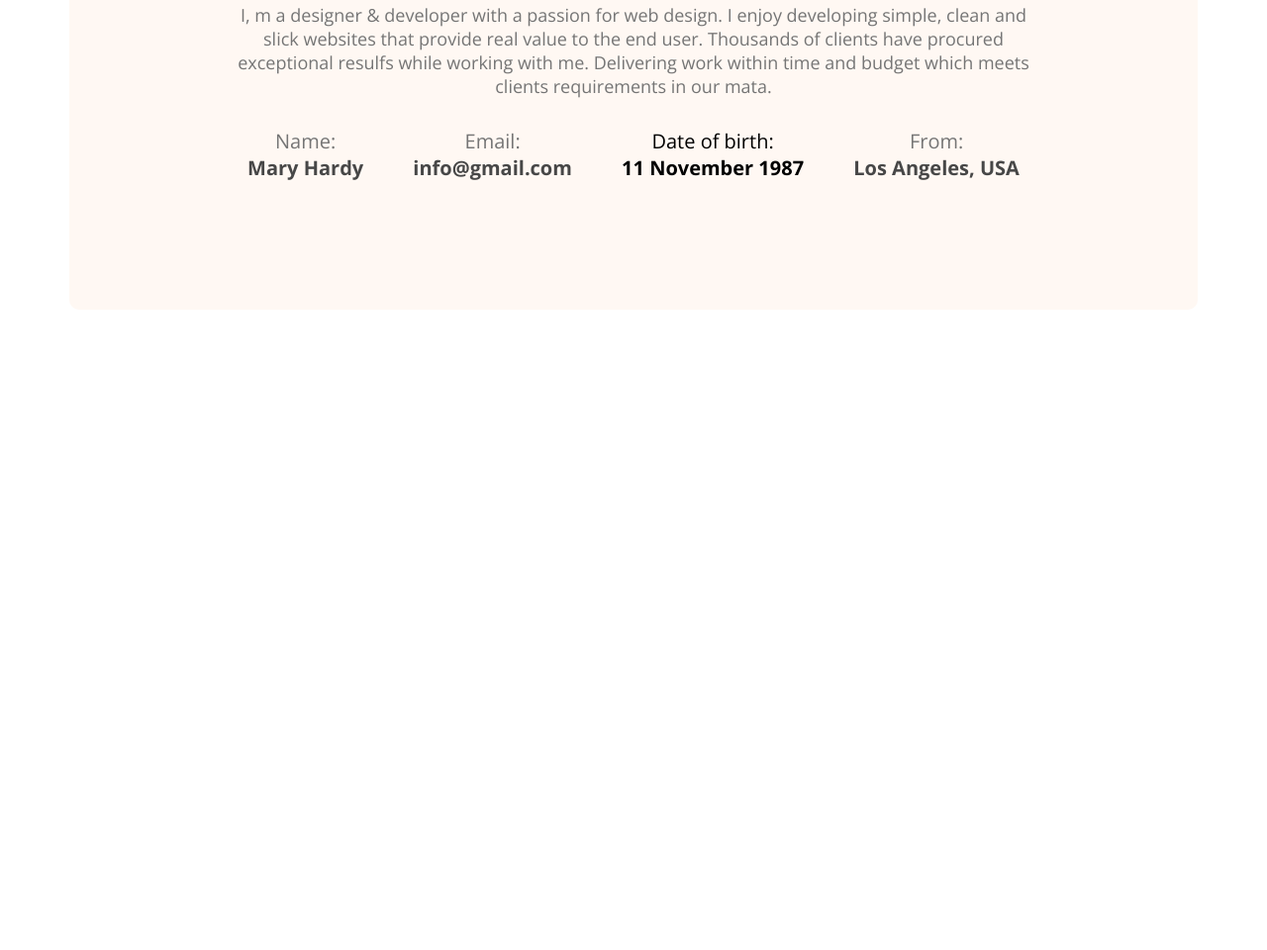
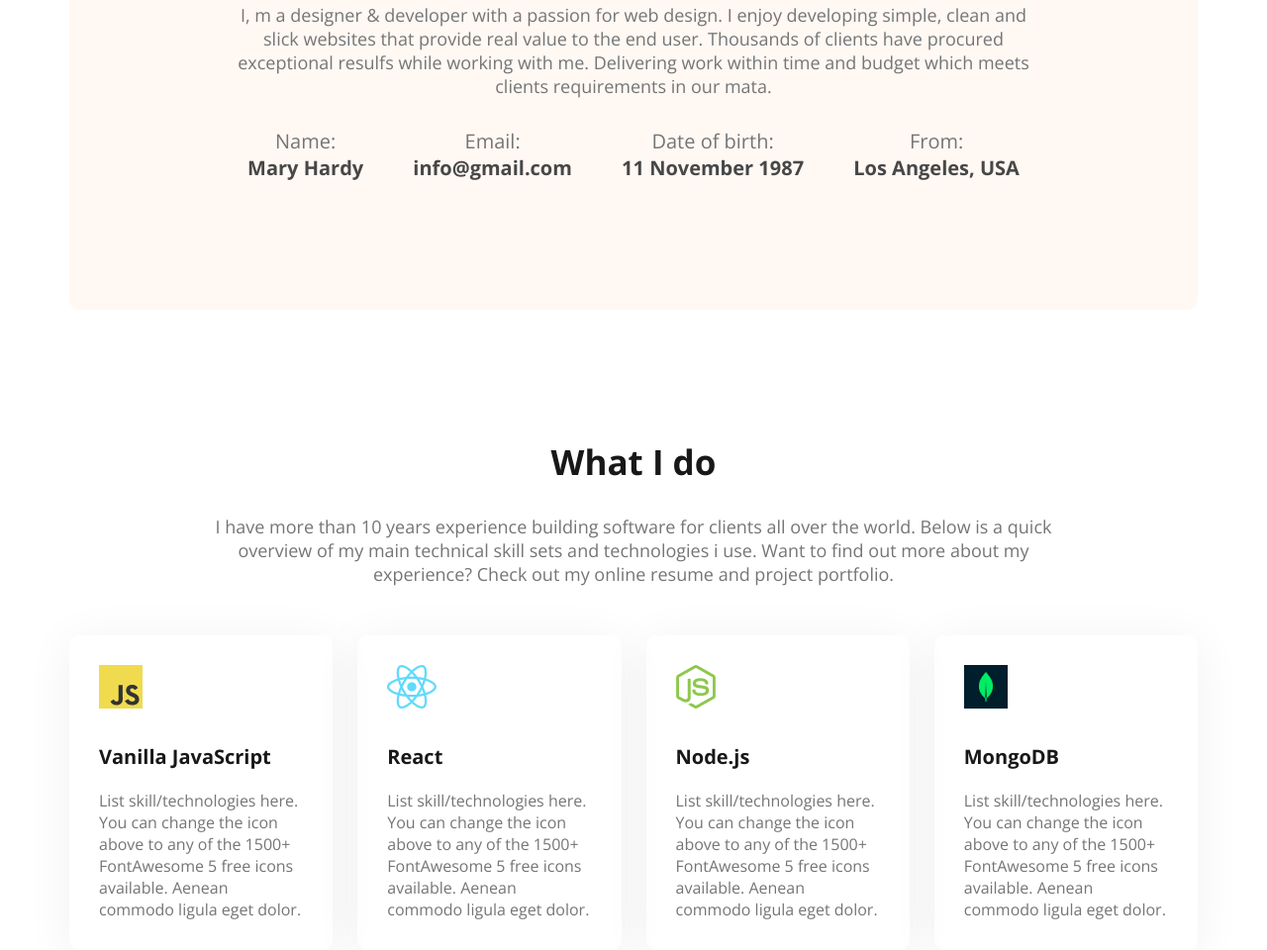
Before and after one commit to Mohammad-Monzurul-Kabir-Ahsan/web-dev-portfolio, a plain HTML site: page index.html in a window 1280 px wide. Shown: the part 1116-2076 px from the top of the page at 99% size. Before the commit the page ends 1429 px from the top, so only its background shows below. Drawn offline with nearby package versions, Linux system fonts and the light colour scheme.

Commit message:
skill section

```diff
--- a/index.html
+++ b/index.html
@@ -47,12 +47,39 @@
                     <p class="item-desc dark-2">info@gmail.com</p>
                 </div>
                 <div class="about-item">
-                    <p class="item-title">Date of birth:</p>
-                    <p class="item-desc">11 November 1987</p>
+                    <p class="item-title dark-3">Date of birth:</p>
+                    <p class="item-desc dark-2">11 November 1987</p>
                 </div>
                 <div class="about-item">
                     <p class="item-title dark-3">From:</p>
                     <p class="item-desc dark-2">Los Angeles, USA</p>
+                </div>
+            </div>
+        </section>
+        <!-- what i do section -->
+        <section class="skills">
+            <h3 class="secton-title text-center dark-1">What I do</h3>
+            <p class="section-desc text-center dark-3">I have more than 10 years experience building software for clients all over the world. Below is a quick overview of my main technical skill sets and technologies i use. Want to find out more about my experience? Check out my online resume and project portfolio.</p>
+            <div class="skill-container">
+                <div class="skill-item">
+                    <img src="/images/icons/js.png" alt="">
+                    <h4 class="skill-title dark-1">Vanilla JavaScript</h4>
+                    <p class="skill-desc dark-3">List skill/technologies here. You can change the icon above to any of the 1500+ FontAwesome 5 free icons available. Aenean commodo ligula eget dolor.</p>
+                </div>
+                <div class="skill-item">
+                    <img src="/images/icons/react.png" alt="">
+                    <h4 class="skill-title dark-1">React</h4>
+                    <p class="skill-desc dark-3">List skill/technologies here. You can change the icon above to any of the 1500+ FontAwesome 5 free icons available. Aenean commodo ligula eget dolor.</p>
+                </div>
+                <div class="skill-item">
+                    <img src="/images/icons/nodejs.png" alt="">
+                    <h4 class="skill-title dark-1">Node.js</h4>
+                    <p class="skill-desc dark-3">List skill/technologies here. You can change the icon above to any of the 1500+ FontAwesome 5 free icons available. Aenean commodo ligula eget dolor.</p>
+                </div>
+                <div class="skill-item">
+                    <img src="/images/icons/mongo.png" alt="">
+                    <h4 class="skill-title dark-1">MongoDB</h4>
+                    <p class="skill-desc dark-3">List skill/technologies here. You can change the icon above to any of the 1500+ FontAwesome 5 free icons available. Aenean commodo ligula eget dolor.</p>
                 </div>
             </div>
         </section>
--- a/styles/portfolio.css
+++ b/styles/portfolio.css
@@ -10,6 +10,9 @@
     margin: 0;
 }
 /* shared style */
+.text-center{
+    text-align: center;
+}
 .secondary-bg{
     background-color: #FFF8F3;
 }
@@ -138,3 +141,30 @@ nav ul li a{
     font-size: 20px;
     font-weight: bold;
 }
+/* skill section */
+.skills{
+    margin-top: 130px;
+}
+.skills .section-desc{
+    max-width: 900px;
+    margin: 30px auto 50px;
+}
+.skill-title{
+    font-weight: bold;
+    font-size: 20px;
+    margin-top: 30px;
+}
+.skill-desc{
+    font-size: 16px;
+    margin-top: 20px;
+}
+.skill-container{
+    display: flex;
+    gap: 25px;
+}
+.skill-item{
+    padding: 30px;
+    border-radius: 10px;
+    /* background-color: #FD6E0A; */
+    box-shadow: 0px 6px 50px 0px rgba(0,0,0,0.06);
+}
```
